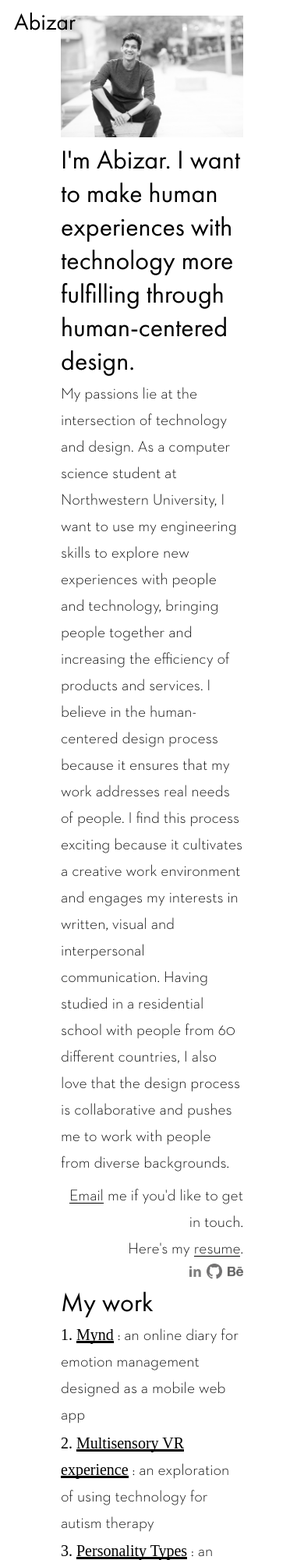
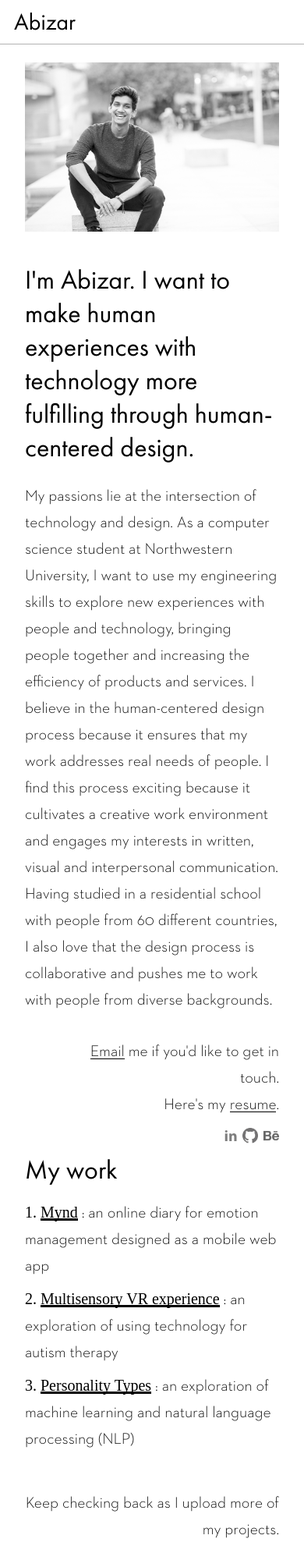
Before and after one commit to abizzaar/Personal-Website, a plain HTML site: page index.html in a window 390 px wide. Shown: the top 2000 px of the page at 78% size. Drawn offline with Linux system fonts and the light colour scheme; a web font is replaced by a local one.

Commit message:
home page responsive

```diff
--- a/Mynd/mynd.css
+++ b/Mynd/mynd.css
@@ -114,9 +114,10 @@ body {
 
 #processVideo {
   margin-top: 1em;
-  padding-left: 0.2em;
+  margin-left: 0.2em;
   display: block;
   width: 80%;
+  border: 1px solid black;
 }
 
 
--- a/general.css
+++ b/general.css
@@ -15,6 +15,12 @@ body {
   color: white;
 }
 
+.maxWidthContainer {
+  max-width: 1020px;
+  margin: auto;
+}
+
+
 
 .headingsFutura {
   font-family: 'Futura PT';
@@ -24,16 +30,18 @@ body {
   position: fixed;
   padding-left: 0.6em;
   padding-top: 0.3em;
+  padding-bottom: 0.3em;
+  padding-right: 0.6em;
   font-size: 1.5em;
   font-weight: 300;
   top: 0;
-  opacity: 0.7;
+  color: #7A7A7A;
   cursor: pointer;
   z-index: 10;
 }
 
 #abizarNav:hover {
-  opacity: 1;
+  color: black;
 }
 
 p {
@@ -93,9 +101,25 @@ h4 {
   margin-top: 2%;
 }
 
-  /*
-  FUTURA PT
-  */
+@media only screen and (max-width: 1120px) {
+  .maxWidthContainer {
+    margin-left: 2rem;
+    margin-right: 2rem;
+  }
+}
+
+@media only screen and (max-width: 1300px) {
+  #abizarNav {
+    background: white;
+    border-bottom: 1px solid rgba(0,0,0,0.3);
+    width: 100%;
+    color: black;
+  }
+}
+
+/*
+FUTURA PT
+*/
 
   @font-face {
     font-family: 'Futura PT';
--- a/homepage.css
+++ b/homepage.css
@@ -1,26 +1,18 @@
 #abizarCoverPhoto {
-    width: 60%;
+    width: 100%;
     display: block;
-    margin: auto;
-    margin-top: 5%;
+    margin-top: 5rem;
 }
 
 #titleDescrOfMe {
-    margin-top: 2%;
-    margin-left: 20%;
-    margin-right: 20%;
-    margin-bottom: 1%;
+    margin-top: 2.5rem;
+    margin-bottom: 1.5rem;
 }
 
-#descrOfMe {
-    margin-left: 20%;
-    margin-right: 20%;
-}
 
 .email {
-    margin-top: 2%;
+    margin-top: 2rem;
     text-align: right;
-    margin-right: 20%;
     margin-left: 20%;
 }
 
@@ -31,7 +23,6 @@
 
 .resume {
     text-align: right;
-    margin-right: 20%;
     margin-left: 20%;
 }
 
@@ -48,27 +39,19 @@
 
 
 #myWorkTitle {
-    margin-top: 1%;
-    margin-bottom: 0.8%;
-    margin-left: 20%;
-    margin-right: 20%;
+    margin-top: 0.5rem;
+    margin-bottom: 1rem;
 }
 
 #myWorkDescr1 {
-    margin-left: 20%;
-    margin-right: 20%;
 }
 
 #myWorkDescr2 {
-    margin-left: 20%;
-    margin-top: 0.4%;
-    margin-right: 20%;
+    margin-top: 0.5rem;
 }
 
 #myWorkDescr3 {
-    margin-left: 20%;
-    margin-top: 0.4%;
-    margin-right: 20%;
+  margin-top: 0.5rem;
 }
 
 .homePageEmphasis {
@@ -76,17 +59,14 @@
 }
 
 #keepCheckingBack {
-    margin-top: 4%;
+  margin-top: 3rem;
     text-align: right;
-    margin-right: 20%;
-    margin-bottom: 5%;
-    margin-left: 20%;
+    margin-bottom: 7rem;
 }
 
 #personalMediaIcons {
-    margin-top: 0.3%;
+    margin-top: 0.7rem;
     text-align: right;
-    margin-right: 20%;
     vertical-align: baseline;
 }
 
--- a/index.html
+++ b/index.html
@@ -3,7 +3,7 @@
 <head>
     <link rel="stylesheet" type="text/css" href="general.css" />
     <link rel="stylesheet" type="text/css" href="homepage.css" />
-    <meta http-equiv="Content-Type" content="text/html; charset=UTF-8" />
+    <meta name="viewport" http-equiv="Content-Type" content="text/html; charset=UTF-8; width=device-width, initial-scale=1" v />
 </head>
 
 <body>
@@ -11,6 +11,7 @@
         Abizar
     </div>
 
+  <div class="maxWidthContainer">
     <img src="Media/abizar cover photo.jpg" id="abizarCoverPhoto">
 
     <h1 id="titleDescrOfMe">
@@ -85,7 +86,7 @@
     <p id="keepCheckingBack">
         Keep checking back as I upload more of my projects.
     </p>
-
+  </div>
 
 
 
```
Also changed, not shown: Mynd/mynd.html (+3 -3 lines), VRAutism/vrautism.html (+8 -8 lines).
